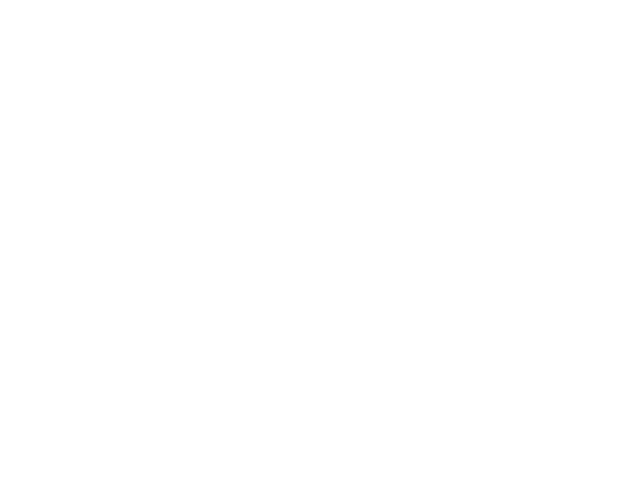
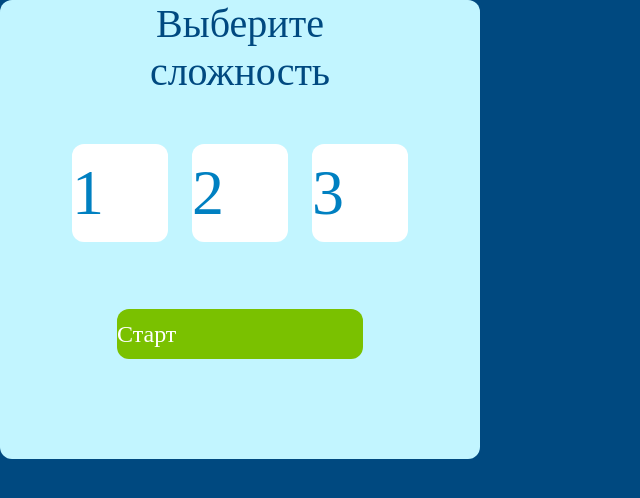
Before and after one commit to AshDrow/Kursovaya_4, a plain HTML site: page index.html in a window 1280 px wide. Shown: the whole page, without its empty margins (0-640 px from the left). Drawn offline with Linux system fonts and the light colour scheme.

Commit message:
начало вёрстки на работе 17.09

```diff
--- a/index.html
+++ b/index.html
@@ -5,10 +5,21 @@
 	<meta http-equiv="X-UA-Compatible" content="IE=edge">
 	<meta name="viewport" content="width=device-width, initial-scale=1.0">
 	<title>Игра</title>
+	<link rel="stylesheet" href="style.css">
 </head>
 <body>
 	<div class="game"></div>
-
+	<div class="screen-difficult">
+		<div class="difficult">
+			<p class="difficult__title">Выберите сложность</p>
+			<div class="difficult__field-buttons">
+				<button class="difficult__button-easy difficult__button-level" data-level="easy">1</button>
+				<button class="difficult__button-middle difficult__button-level" data-level="middle">2</button>
+				<button class="difficult__button-hard difficult__button-level" data-level="hard">3</button>
+			</div>
+			<button class="difficult__button-start">Старт</button>
+		</div>
+	</div>
 
 
 </body>
--- /dev/null
+++ b/src/styles/_colors.scss
@@ -0,0 +1,5 @@
+$color-body-bg: #004980;
+$color-field-difficult-bg: #C2F5FF;
+$color-field-difficult-text: #004980;
+$color-button-start-bg: #7AC100;
+$color-button-start-text: #FFFFFF;
--- a/style.scss
+++ b/style.scss
@@ -1 +1,122 @@
-// @import
+@import "src/styles/colors";
+
+* {
+	margin: 0;
+	padding: 0;
+	box-sizing: border-box;
+}
+
+body {
+	background: $color-body-bg;
+
+}
+
+.difficult {
+	width: 480px;
+	height: 459px;
+	left: 272px;
+	top: 158px;
+
+	background: $color-field-difficult-bg;
+
+	border-radius: 12px;
+
+	display: flex;
+	flex-direction: column;
+	align-items: center;
+
+	&__title {
+		width: 208px;
+		height: 96px;
+		// left: 408px;
+		// top: 210px;
+
+		/* Pres → Text M */
+
+		font-family: 'StratosSkyeng';
+		font-style: normal;
+		font-weight: 400;
+		font-size: 40px;
+		line-height: 48px;
+		/* or 120% */
+
+		text-align: center;
+		font-feature-settings: 'pnum' on, 'lnum' on;
+
+		color: #004980;
+	}
+
+	&__field-buttons {
+		// width: 208px;
+		// height: 96px;
+
+		// font-family: 'StratosSkyeng';
+		// font-style: normal;
+		// font-weight: 400;
+		// font-size: 40px;
+		// line-height: 48px;
+
+
+		// color: $color-field-difficult-text;
+
+		display: flex;
+		align-items: center;
+		gap: 24px;
+
+		padding-top: 48px;
+		padding-bottom: 67px;
+	}
+
+	&__button-level {
+		width: 96px;
+		height: 98px;
+		// left: 465px;
+		// top: 354px;
+
+		border-radius: 12px;
+		border: none;
+
+		font-family: 'StratosSkyeng';
+		font-style: normal;
+		font-weight: 400;
+		font-size: 64px;
+		line-height: 72px;
+		/* or 112% */
+
+		text-align: center;
+		font-feature-settings: 'pnum' on, 'lnum' on;
+
+		display: flex;
+		align-items: center;
+		text-align: center;
+
+		/* Blue / 100 */
+		background: #FFFFFF;
+		color: #0080C1;
+	}
+
+	&__button-start {
+		width: 246px;
+		height: 50px;
+		// left: 389px;
+		// top: 519px;
+
+		border: none;
+		border-radius: 12px;
+
+		font-family: 'StratosSkyeng';
+		font-style: normal;
+		font-weight: 400;
+		font-size: 24px;
+		line-height: 32px;
+		/* or 133% */
+
+		display: flex;
+		align-items: center;
+		text-align: center;
+		font-feature-settings: 'pnum' on, 'lnum' on;
+
+		background: $color-button-start-bg;
+		color: $color-button-start-text;
+	}
+}
```
Also changed, not shown: style.css (added), 1 other file.
